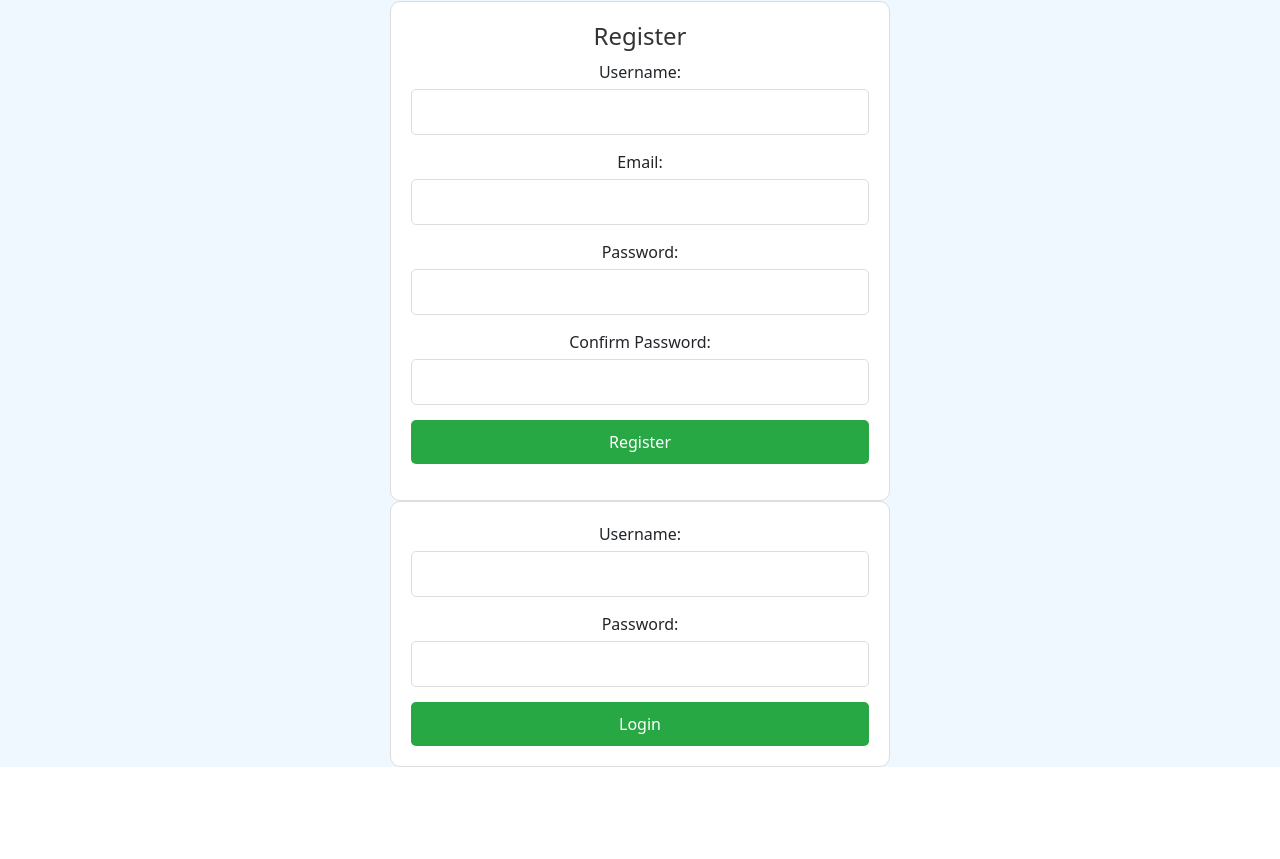
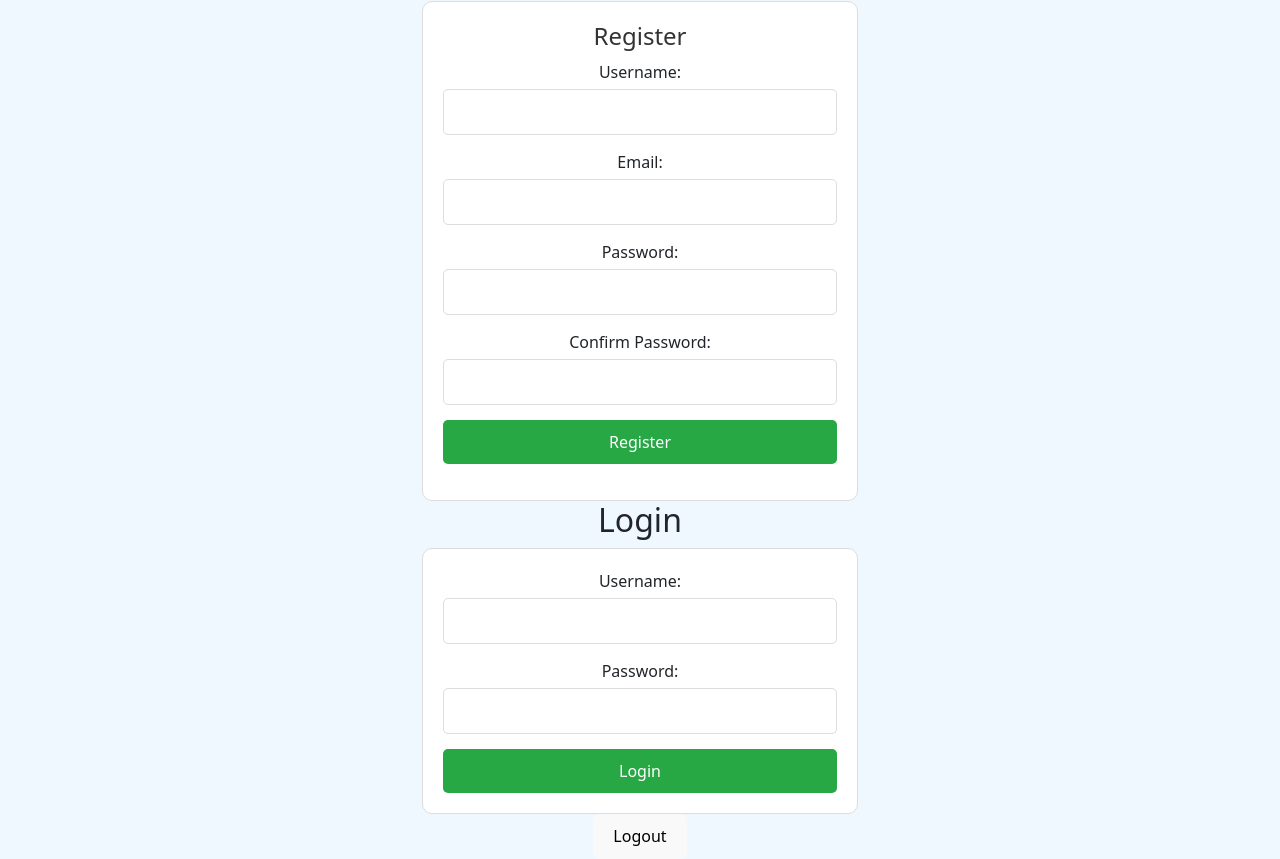
Before and after one commit to MyCloudAtl/Health-Fit, a React (Vite) app in the folder Health-Fit/: page / in a window 1280 px wide. Shown: the part 109-968 px from the top of the page. Before the commit the page ends 876 px from the top, so only its background shows below. Built offline with nearby package versions, Linux system fonts and the light colour scheme; no server answers.

Commit message:
completed login logout form and connected to database

```diff
--- a/Health-Fit/src/BigCalendar.jsx
+++ b/Health-Fit/src/BigCalendar.jsx
@@ -6,6 +6,8 @@ import getDay from 'date-fns/getDay'
 import enUS from 'date-fns/locale/en-US'
 import 'react-big-calendar/lib/css/react-big-calendar.css'
 import 'bootstrap/dist/css/bootstrap.min.css'
+import Logout from './components/Logout'
+
 
 const locales = {
     'en-US': enUS
@@ -19,6 +21,10 @@ const localizer = dateFnsLocalizer({
     locales
   })
 
+//   const handleLogout = (e) => {
+//     e.preventDefault();
+//     navigate('/');
+// };
 
 const Calendar = ({ events, onEventClick }) => {
 
@@ -35,7 +41,7 @@ const Calendar = ({ events, onEventClick }) => {
                 dayLayoutAlgorithm="no-overlap"
                 onSelectEvent={onEventClick}
             />
-            {/* <Logout /> */}
+            <Logout />
             {/* <button onClick={handleLogout}>Logout</button> */}
         </div>
     )
--- a/Health-Fit/src/components/Gym.jsx
+++ b/Health-Fit/src/components/Gym.jsx
@@ -1,8 +1,9 @@
 import { useNavigate } from 'react-router-dom'
-import axios from 'axios'
 import { useState } from 'react'
 import DatePicker from 'react-datepicker'
 import 'react-datepicker/dist/react-datepicker.css'
+import Logout from "./Logout.jsx";
+
 
 const Gym = ({addGym}) => {
 
@@ -24,23 +25,23 @@ const Gym = ({addGym}) => {
 
     const handleSubmit = async (e) => {
       e.preventDefault();
-    //   addGym(newGym);
-    //   navigate('/calendar');
-    // };
-    try {
-      // Send newGym data to backend (assuming /api/gyms endpoint)
-      await axios.post('/gyms', newGym);
+      addGym(newGym);
+      navigate('/calendar');
+    };
+  //   try {
+  //     // Send newGym data to backend (assuming /api/gyms endpoint)
+  //     await axios.post('/gyms', newGym);
 
-      // Update local state and events
-      addGym(newGym);
+  //     // Update local state and events
+  //     addGym(newGym);
 
-      // Redirect to calendar page after submission
-      navigate('/calendar');
-    } catch (error) {
-      console.error('Error adding gym data:', error);
-      // Handle error, show message to user, etc.
-    }
-  };
+  //     // Redirect to calendar page after submission
+  //     navigate('/calendar');
+  //   } catch (error) {
+  //     console.error('Error adding gym data:', error);
+  //     // Handle error, show message to user, etc.
+  //   }
+  // };
 
     const handleChange = (e) => {
       setNewGym({ ...newGym, [e.target.name]: e.target.value });
@@ -71,6 +72,7 @@ const Gym = ({addGym}) => {
           <input type="text" value={newGym.weightsTimeSpent} onChange={handleChange} name={'weightsTimeSpent'} placeholder={'timeSpent'} />
           <button>Submit</button>
         </form>
+        <Logout />
     </div>
     );
 }
--- a/Health-Fit/src/components/Home.jsx
+++ b/Health-Fit/src/components/Home.jsx
@@ -1,11 +1,7 @@
-import { Link } from "react-router-dom"
 import React from "react"
-import BigCalendar from "../BigCalendar.jsx"
-import axios from 'axios';
-import { useNavigate } from 'react-router-dom';
-import { useState } from "react";
 import RegisterForm from "./RegisterForm.jsx";
-import Login from "./Login.jsx";
+import Logout from "./Logout.jsx";
+import Login from './Login.jsx'
 
 const Home = () => {
 
@@ -15,6 +11,7 @@ const Home = () => {
         <h1>Health-Fit</h1>
           <RegisterForm />
           <Login />
+          <Logout />
       </div>
       </div>
     )
--- a/Health-Fit/src/components/Login.jsx
+++ b/Health-Fit/src/components/Login.jsx
@@ -1,7 +1,12 @@
 import React, { useState } from 'react';
 import axios from 'axios';
+import { useNavigate } from "react-router-dom";
+
 
 const Login = () => {
+
+    let navigate = useNavigate();
+
     const [username, setUsername] = useState('');
     const [password, setPassword] = useState('');
     const [message, setMessage] = useState('');
@@ -9,30 +14,30 @@ const Login = () => {
     const handleSubmit = async (e) => {
       e.preventDefault();
       try {
-        const response = await axios.get(`http://localhost:3001/users`, {
-          username,
-          password
-        });
-        if (username == response.data.username && password == response.data.password) {
+        const response = await axios.post('http://localhost:3001/login', { username, password });
             setMessage(response.data.message);
-          console.log('Login successful');
-        } else {
-          setMessage('Login failed');
-          console.log('Login failed');
-        }
+            navigate('/calendar');
       } catch (error) {
         setMessage('Login failed');
         console.error('Error:', error);
       }
     };
     return (
-        <form className="Login" onSubmit={handleSubmit}>
+      <div>
+      <h2>Login</h2>
+      <form className='' onSubmit={handleSubmit}>
+          <div>
               <label>Username:</label>
               <input type="text" name="username" value={username} onChange={(e) => setUsername(e.target.value)} required />
+          </div>
+          <div>
               <label>Password:</label>
               <input type="password" name="password" value={password} onChange={(e) => setPassword(e.target.value)} required />
+          </div>
           <button type="submit">Login</button>
       </form>
+      {message && <p>{message}</p>}
+      </div>
     )
 }
 export default Login
--- a/Health-Fit/src/components/Logout.jsx
+++ b/Health-Fit/src/components/Logout.jsx
@@ -1,18 +1,30 @@
 import React, { useState } from 'react';
 import axios from 'axios';
+import { Navigate, useNavigate } from "react-router-dom";
 
-const Logout = () => {
+
+function Logout() {
+
+    let navigate = useNavigate();
+
+    const [message, setMessage] = useState('');
+
     const handleLogout = async () => {
         try {
-            await axios.get('/logout');
-            navigate('/');
+            const response = await axios.post('http://localhost:3001/logout');
+            setMessage(response.data.message);
+            navigate('/')
         } catch (error) {
-            console.error('Logout error:', error);
+            setMessage('Logout failed. Please try again.');
         }
-        };
+    };
 
     return (
-        <button onClick={handleLogout}>Logout</button>
-    )
+        <div>
+            <button onClick={handleLogout}>Logout</button>
+            {message && <p>{message}</p>}
+        </div>
+    );
 }
-export default Logout
+
+export default Logout;
--- a/Health-Fit/src/components/Nutrition.jsx
+++ b/Health-Fit/src/components/Nutrition.jsx
@@ -2,6 +2,8 @@ import { useNavigate } from 'react-router-dom'
 import { useState } from 'react'
 import DatePicker from 'react-datepicker'
 import 'react-datepicker/dist/react-datepicker.css'
+import Logout from "./Logout.jsx";
+
 
 const Nutrition = ({ addNutrition }) => {
     let navigate = useNavigate()
@@ -58,7 +60,11 @@ const Nutrition = ({ addNutrition }) => {
                 <input type="text" value={newNutrition.snackTime} onChange={handleChange} name={'snackTime'} placeholder={'time'} />
                 <input type="text" value={newNutrition.snackCalories} onChange={handleChange} name={'snackCalories'} placeholder={'calories'} />
                 <button>Submit</button>
+                <div>
+
+                </div>
             </form>
+            <Logout />
         </div>
     );
 }
```
Also changed, not shown: 1 other file (tests, documents, lock files or other folders). Lines whose indentation alone changed are shown as unchanged.
